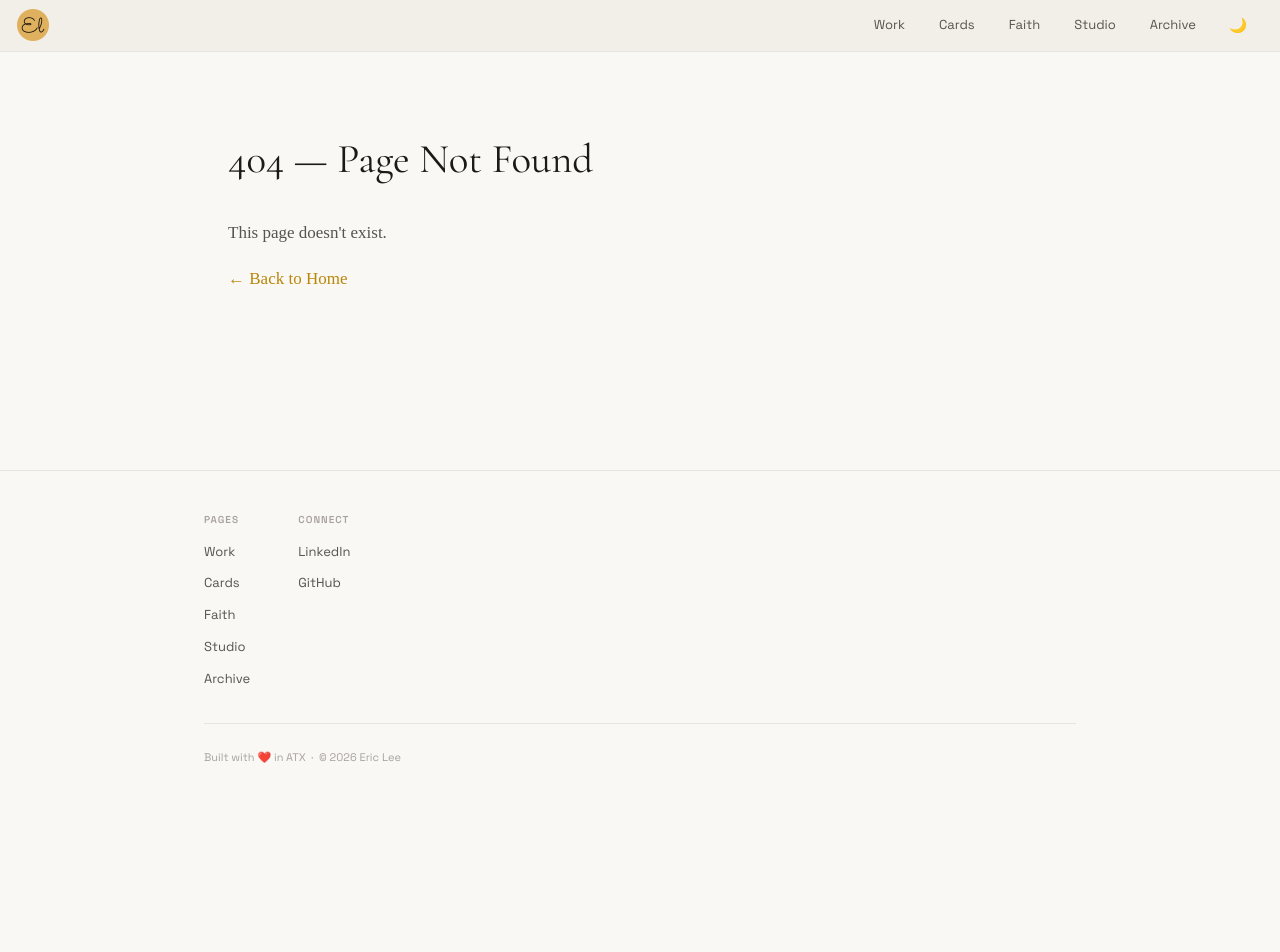
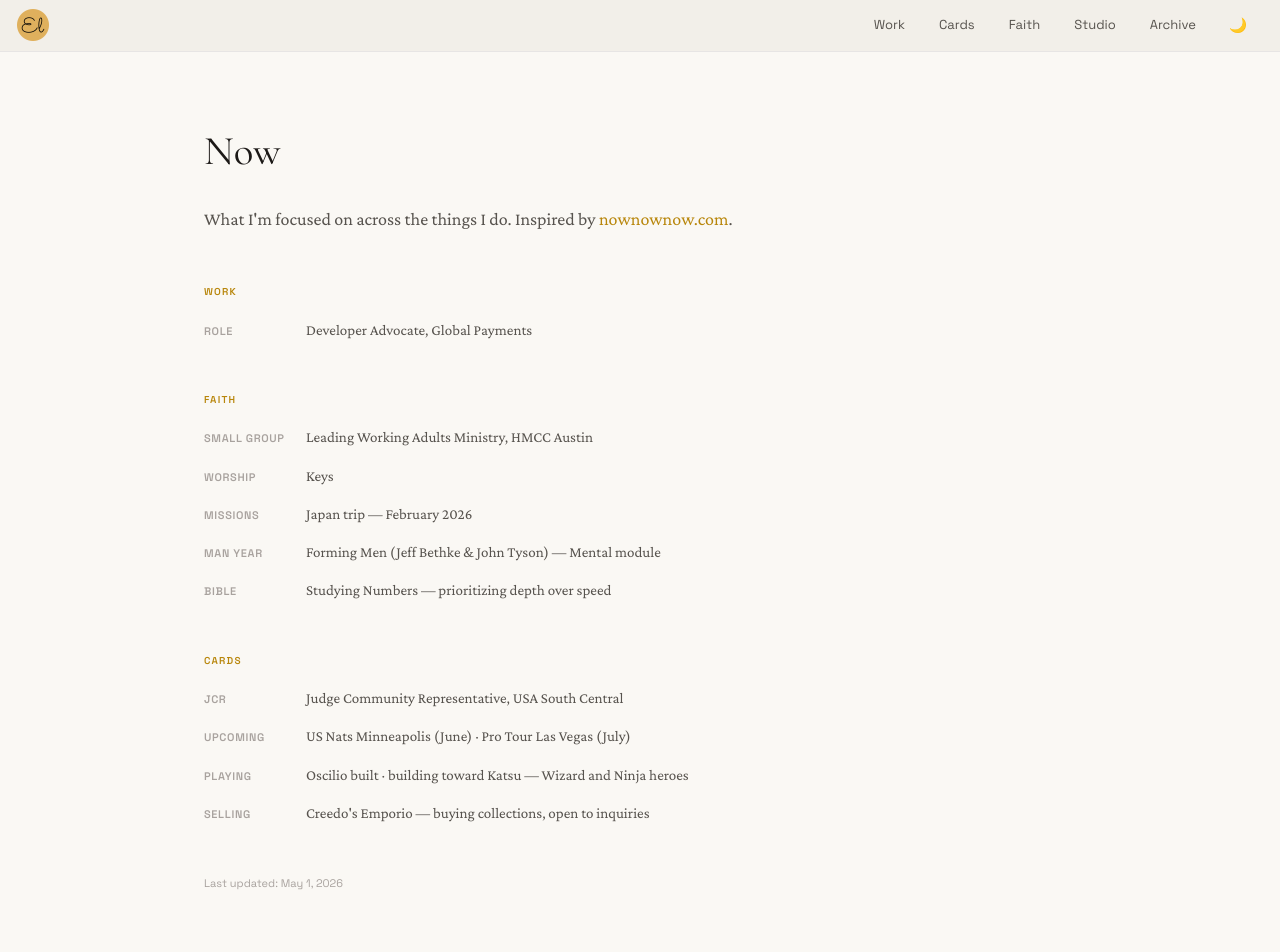
Before and after one commit to theCreedo/ericjmlee-next, a Next.js app: page /now in a window 1280 px wide. Before the commit this address had no page. Shown: the top 952 px of the page. Before the commit the page ends 800 px from the top, so only its background shows below. Built offline with nearby package versions, Linux system fonts and the light colour scheme.

Commit message:
feat(now): restore /now page with structured per-domain content
Removes /now → / redirect; reads content/now.json (work / faith / cards
sections) and renders with section labels linking to each domain page.
Re-adds /now to sitemap STATIC_PAGES.

```diff
--- /dev/null
+++ b/content/now.json
@@ -0,0 +1,19 @@
+{
+  "updated_at": "2026-05-01",
+  "work": [
+    { "label": "Role", "value": "Developer Advocate, Global Payments" }
+  ],
+  "faith": [
+    { "label": "Small group", "value": "Leading Working Adults Ministry, HMCC Austin" },
+    { "label": "Worship", "value": "Keys" },
+    { "label": "Missions", "value": "Japan trip — February 2026" },
+    { "label": "Man Year", "value": "Forming Men (Jeff Bethke & John Tyson) — Mental module" },
+    { "label": "Bible", "value": "Studying Numbers — prioritizing depth over speed" }
+  ],
+  "cards": [
+    { "label": "JCR", "value": "Judge Community Representative, USA South Central" },
+    { "label": "Upcoming", "value": "US Nats Minneapolis (June) · Pro Tour Las Vegas (July)" },
+    { "label": "Playing", "value": "Oscilio built · building toward Katsu — Wizard and Ninja heroes" },
+    { "label": "Selling", "value": "Creedo's Emporio — buying collections, open to inquiries" }
+  ]
+}
--- a/next.config.js
+++ b/next.config.js
@@ -2,7 +2,6 @@
 const nextConfig = {
   async redirects() {
     return [
-      { source: '/now',        destination: '/',        permanent: true },
       { source: '/blog',       destination: '/archive', permanent: true },
       { source: '/experience', destination: '/work',    permanent: true },
     ]
--- /dev/null
+++ b/pages/now/index.js
@@ -0,0 +1,80 @@
+import fs from 'fs'
+import path from 'path'
+import Head from 'next/head'
+import Link from 'next/link'
+import Layout, { siteTitle, base_url } from '../../components/layout'
+import JsonLd from '../../components/JsonLd'
+import styles from '../../styles/domain.module.css'
+
+export async function getStaticProps() {
+  const filePath = path.join(process.cwd(), 'content', 'now.json')
+  const nowData = JSON.parse(fs.readFileSync(filePath, 'utf-8'))
+  return { props: { nowData } }
+}
+
+const SECTIONS = [
+  { key: 'work',  label: 'Work',  href: '/work' },
+  { key: 'faith', label: 'Faith', href: '/faith' },
+  { key: 'cards', label: 'Cards', href: '/cards' },
+]
+
+const NOW_SCHEMA = {
+  '@context': 'https://schema.org',
+  '@type': 'WebPage',
+  name: 'Now',
+  url: `${base_url}/now`,
+  description: 'What Eric Lee is focused on right now across work, faith, and cards.',
+}
+
+function formatUpdated(iso) {
+  if (!iso) return ''
+  const d = new Date(iso)
+  if (Number.isNaN(d.getTime())) return iso
+  return d.toLocaleDateString('en-US', { year: 'numeric', month: 'long', day: 'numeric' })
+}
+
+export default function Now({ nowData }) {
+  return (
+    <Layout>
+      <Head>
+        <title>{`Now | ${siteTitle}`}</title>
+        <meta name="description" content="What Eric Lee is focused on right now — work, faith, and cards." />
+        <link rel="canonical" href={`${base_url}/now`} />
+        <meta property="og:title" content={`Now | ${siteTitle}`} />
+        <meta property="og:url" content={`${base_url}/now`} />
+        <meta property="og:type" content="website" />
+        <JsonLd data={NOW_SCHEMA} />
+      </Head>
+      <div className={styles.page}>
+        <h1>Now</h1>
+        <p className={styles.lead}>What I&apos;m focused on across the things I do. Inspired by <a href="https://nownownow.com/about" target="_blank" rel="noopener noreferrer">nownownow.com</a>.</p>
+
+        {SECTIONS.map(({ key, label, href }) => {
+          const items = nowData[key] || []
+          if (items.length === 0) return null
+          return (
+            <section key={key} className={styles.section}>
+              <p className={styles.sectionLabel}>
+                <Link href={href}>{label}</Link>
+              </p>
+              <ul className={styles.linkList}>
+                {items.map(({ label: itemLabel, value }) => (
+                  <li key={itemLabel} className={styles.linkItem}>
+                    <span className={styles.linkLabel}>{itemLabel}</span>
+                    <span className={styles.linkValue}>{value}</span>
+                  </li>
+                ))}
+              </ul>
+            </section>
+          )
+        })}
+
+        {nowData.updated_at && (
+          <p style={{ fontFamily: 'var(--f-ui)', fontSize: '11px', color: 'var(--faint)', marginTop: 'var(--space-12, 48px)' }}>
+            Last updated: {formatUpdated(nowData.updated_at)}
+          </p>
+        )}
+      </div>
+    </Layout>
+  )
+}
--- a/pages/sitemap.xml.js
+++ b/pages/sitemap.xml.js
@@ -11,6 +11,7 @@ const STATIC_PAGES = [
   { loc: '/archive', priority: '0.7', changefreq: 'weekly' },
   { loc: '/extras',  priority: '0.5', changefreq: 'monthly' },
   { loc: '/projects',priority: '0.5', changefreq: 'monthly' },
+  { loc: '/now',     priority: '0.6', changefreq: 'monthly' },
 ]
 
 function buildXml(entries) {
```
